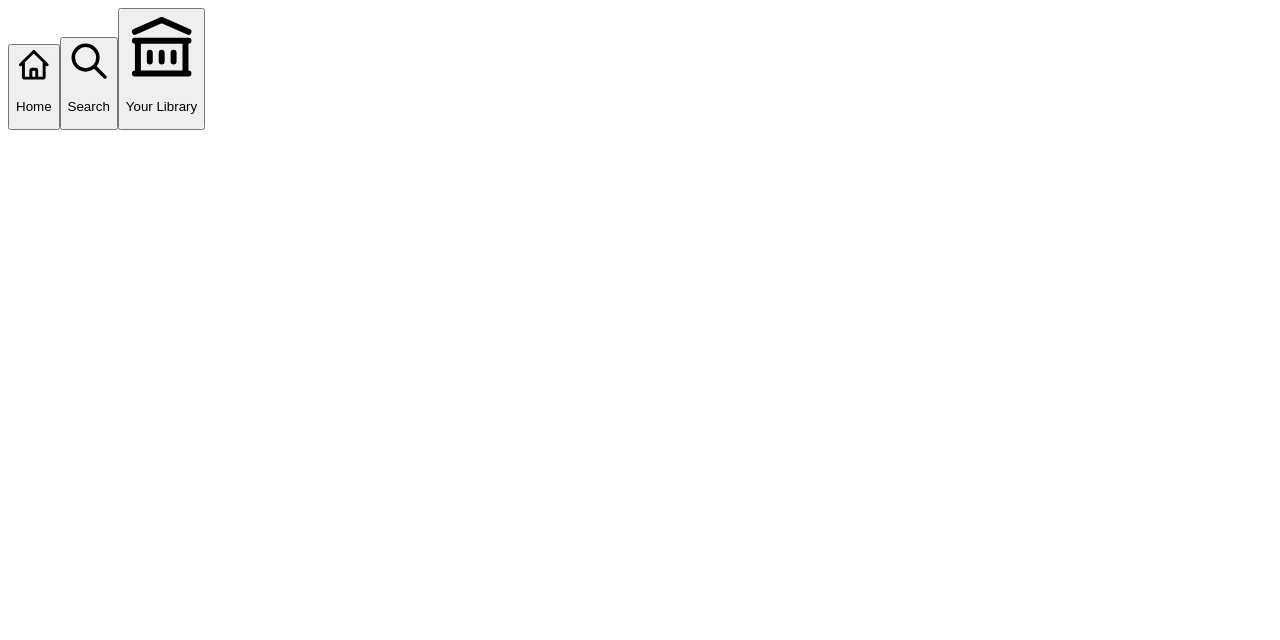
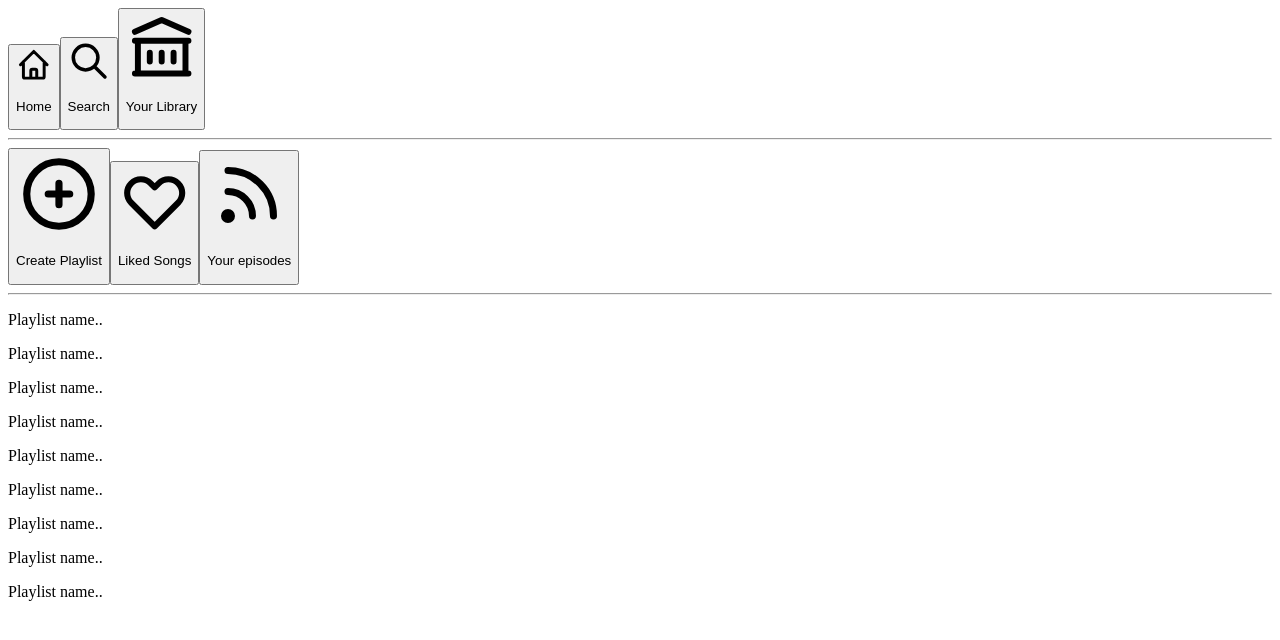
Before and after one commit to UVUbbb/Clone-Spotify2.0, a Next.js app: page / in a window 1280 px wide. Shown: the top 640 px of the page. Built offline with nearby package versions, Linux system fonts and the light colour scheme.

Commit message:
53:17 Implementing NextAuth Authentication

```diff
--- a/components/Sidebar.js
+++ b/components/Sidebar.js
@@ -2,26 +2,56 @@
     HomeIcon,
     SearchIcon,
     LibraryIcon,
-    PlusCircleIcon
+    PlusCircleIcon,
+    HeartIcon,
+    RssIcon
  } from "@heroicons/react/outline";
 
 
 function Sidebar() {
     return (
-        <div>
-            <div>
-                <button>
+        <div className="text-gray-500 p-5 text-sm border-r border-gray-900">
+            <div className="space-y-4">
+                <button className="flex items-center space-x-2 hover:text-white">
                     <HomeIcon className="h-5 w-5"/>
                     <p>Home</p>
                 </button>
-                <button>
+                <button className="flex items-center space-x-2 hover:text-white">
                     <SearchIcon className="h-5 w-5"/>
                     <p>Search</p>
                 </button>
-                <button>
+                <button className="flex items-center space-x-2 hover:text-white">
                     <LibraryIcon className="h-5 w-5"/>
                     <p>Your Library</p>
                 </button>
+                <hr className="border-t-[0.1px] border-gray-900"/>
+
+
+                <button className="flex items-center space-x-2 hover:text-white">
+                    <PlusCircleIcon className="h-5 w-5"/>
+                    <p>Create Playlist</p>
+                </button>
+                <button className="flex items-center space-x-2 hover:text-white">
+                    <HeartIcon className="h-5 w-5"/>
+                    <p>Liked Songs</p>
+                </button>
+                <button className="flex items-center space-x-2 hover:text-white">
+                    <RssIcon className="h-5 w-5"/>
+                    <p>Your episodes</p>
+                </button>
+                <hr className="border-t-[0.1px] border-gray-900"/>
+
+                {/* Playlist... */}
+                <p className="cursor-pointer hover:text-white"> Playlist name.. </p>
+                <p className="cursor-pointer hover:text-white"> Playlist name.. </p>
+                <p className="cursor-pointer hover:text-white"> Playlist name.. </p>
+                <p className="cursor-pointer hover:text-white"> Playlist name.. </p>
+                <p className="cursor-pointer hover:text-white"> Playlist name.. </p>
+                <p className="cursor-pointer hover:text-white"> Playlist name.. </p>
+                <p className="cursor-pointer hover:text-white"> Playlist name.. </p>
+                <p className="cursor-pointer hover:text-white"> Playlist name.. </p>
+                <p className="cursor-pointer hover:text-white"> Playlist name.. </p>
+
 
             </div>
         </div>
```
Also changed, not shown: package.json (+4 -3 lines), pages/api/auth/[...nextauth].js (added, +14 -0 lines), pages/login.js (added, +9 -0 lines), 1 other file (tests, documents, lock files or other folders).
